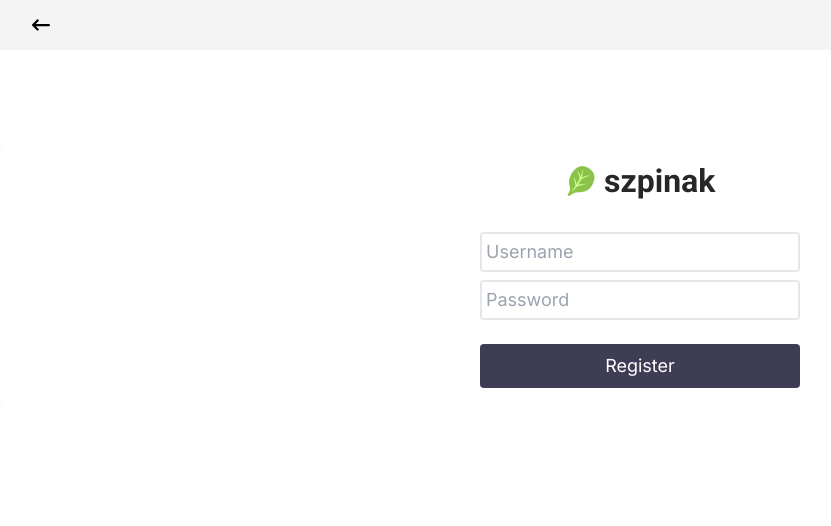
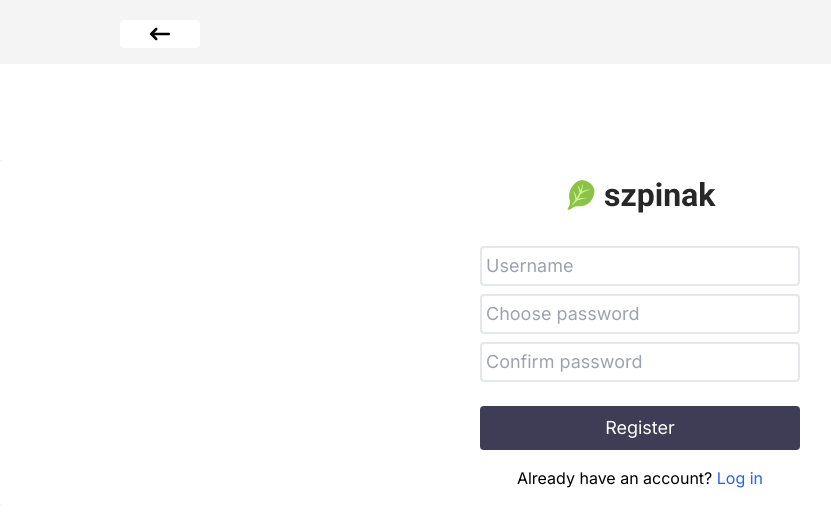
Before and after one commit to wjkba/szpinak, a React (Vite) app in the folder frontend/: page /register in a window 1280 px wide. Shown: the top 526 px of the page, without its empty margins (0-831 px from the left). Built offline with nearby package versions, Linux system fonts and the light colour scheme.

Commit message:
update
- ui fixes

```diff
--- a/frontend/src/App.jsx
+++ b/frontend/src/App.jsx
@@ -15,7 +15,7 @@ import NotFound from "./Components/404.jsx";
 import RecipesPage from "./Components/RecipesPage.jsx";
 import AboutPage from "./Components/AboutPage.jsx";
 import AddRecipeForm from "./Components/AddRecipeForm.jsx";
-import { AuthProvider } from "./context/AuthContext.jsx";
+import { AuthProvider } from "./Context/AuthContext.jsx";
 
 const router = createBrowserRouter([
   {
--- a/frontend/src/Components/Carousel.jsx
+++ b/frontend/src/Components/Carousel.jsx
@@ -11,6 +11,7 @@ export default function Carousel({ recipes = [] }) {
     swipe: true,
     swipeToSlide: true,
     touchMove: true,
+    dragable: false,
     responsive: [
       {
         breakpoint: 1024,
@@ -23,6 +24,7 @@ export default function Carousel({ recipes = [] }) {
           swipe: true,
           swipeToSlide: true,
           touchMove: true,
+          dragable: false,
         },
       },
     ],
--- a/frontend/src/Components/Home.jsx
+++ b/frontend/src/Components/Home.jsx
@@ -1,15 +1,16 @@
 import Carousel from "./Carousel";
 import MenuModal from "./MenuModal";
 import Navbar from "./Navbar";
-import { useEffect, useState } from "react";
+import { useContext, useEffect, useState } from "react";
 import axios from "axios";
-import { Link } from "react-router-dom";
-import { useAuth } from "../context/AuthContext";
+import { Link, ScrollRestoration } from "react-router-dom";
+import { useAuth } from "../Context/AuthContext";
 
 export default function Home() {
-  // todo: Dodaj state management do recipes variables i rozsylaj je po aplikacji
-  // RECIPES
+  // TODO: recipes powinny byc pobierane raz przy wejscu do aplikacji
+
   const { authUser, setAuthUser, isLoggedIn, setIsLoggedIn } = useAuth();
+
   const apiUrl = "http://localhost:8000/api";
 
   const [recipes, setRecipes] = useState([]);
@@ -30,12 +31,14 @@ export default function Home() {
     setLoading(true);
     try {
       const recipesResponse = await axios.get(`${apiUrl}/recipes`);
+      console.log(recipesResponse);
       setRecipes(recipesResponse.data);
       setLoading(false);
     } catch (error) {
       console.error(error);
       setLoading(false);
     }
+    console.log();
   };
 
   return (
@@ -107,6 +110,7 @@ export default function Home() {
           </section>
         </div>
       </div>
+      <ScrollRestoration />
     </>
   );
   function chooseRandomElements(list, numElements) {
--- a/frontend/src/Components/Login&Register/Login.jsx
+++ b/frontend/src/Components/Login&Register/Login.jsx
@@ -17,13 +17,17 @@ export default function Login() {
 
   return (
     <div className="lg:text-lg">
-      <div className="flex w-full justify-between items-center p-4 pl-0 bg-szpgray">
-        <button
-          className="bg-szpgray min-w-[5rem] rounded cursor-pointer"
-          onClick={() => navigate(-1)}
-        >
-          <FaArrowLeftLong className="ml-8" />
-        </button>
+      <div className="lg:py-5 lg:px-0 h-[64px] grid place-items-center p-4 bg-szpgray">
+        <div className="w-full lg:px-[120px] flex  justify-between  items-center max-w-[1300px]">
+          <button
+            onClick={() => navigate(-1)}
+            className="flex gap-2 items-center"
+          >
+            <div className="bg-white rounded p-1  flex justify-center min-w-[5rem]">
+              <FaArrowLeftLong size={20} />
+            </div>
+          </button>
+        </div>
       </div>
 
       <div className="grid place-items-center bg-szpgray mt-[6rem]">
--- a/frontend/src/Components/Login&Register/LoginForm.jsx
+++ b/frontend/src/Components/Login&Register/LoginForm.jsx
@@ -1,7 +1,8 @@
 import axios from "axios";
 import { useForm } from "react-hook-form";
-import { useAuth } from "../../context/AuthContext";
+import { useAuth } from "../../Context/AuthContext";
 import { useNavigate } from "react-router-dom";
+import { Link } from "react-router-dom";
 
 export default function LoginForm() {
   const { authUser, setAuthUser, isLoggedIn, setIsLoggedIn } = useAuth();
@@ -42,6 +43,11 @@ export default function LoginForm() {
           onSubmit={handleSubmit(onSubmit)}
           className="grid gap-2 place-items-center lg:min-w-[20rem]"
         >
+          {isLoggedIn ? (
+            <p className="bg-yellow-200 w-full text-center">logged in</p>
+          ) : (
+            <p className="bg-yellow-200 w-full text-center">not logged in</p>
+          )}
           <div className="grid gap-2 mb-4 w-full">
             <input
               {...register("username", {
@@ -88,7 +94,11 @@ export default function LoginForm() {
           {errors.root && (
             <div className="text-sm text-red-400">{errors.root.message}</div>
           )}
-          {isLoggedIn ? <p>logged in</p> : <p>not logged in</p>}
+          <div className="mt-2 text-base">
+            <Link to="/register">
+              Not a member? <span className="text-blue-600">Sign up</span>
+            </Link>
+          </div>
         </form>
       )}
     </>
--- a/frontend/src/Components/Login&Register/Register.jsx
+++ b/frontend/src/Components/Login&Register/Register.jsx
@@ -11,13 +11,17 @@ export default function Register() {
 
   return (
     <div className="lg:text-lg">
-      <div className="flex w-full justify-between items-center p-4 pl-0 bg-szpgray">
-        <button
-          className="bg-szpgray min-w-[5rem] rounded cursor-pointer"
-          onClick={() => navigate(-1)}
-        >
-          <FaArrowLeftLong className="ml-8" />
-        </button>
+      <div className="lg:py-5 lg:px-0 h-[64px] grid place-items-center p-4 bg-szpgray">
+        <div className="w-full lg:px-[120px] flex  justify-between  items-center max-w-[1300px]">
+          <button
+            onClick={() => navigate(-1)}
+            className="flex gap-2 items-center"
+          >
+            <div className="bg-white rounded p-1  flex justify-center min-w-[5rem]">
+              <FaArrowLeftLong size={20} />
+            </div>
+          </button>
+        </div>
       </div>
 
       <div className="grid place-items-center bg-szpgray mt-[6rem]">
--- a/frontend/src/Components/Login&Register/RegisterForm.jsx
+++ b/frontend/src/Components/Login&Register/RegisterForm.jsx
@@ -1,5 +1,6 @@
 import axios from "axios";
 import { useForm } from "react-hook-form";
+import { Link } from "react-router-dom";
 
 export default function RegisterForm() {
   const {
@@ -10,6 +11,11 @@ export default function RegisterForm() {
   } = useForm();
 
   const onSubmit = async (data) => {
+    if (data.password != data.confirm_password) {
+      console.log("RRR");
+      setError("confirm_password", { message: "Passwords don't match" });
+      return 0;
+    }
     try {
       const response = await axios.post(
         "http://localhost:8000/api/sign_up",
@@ -51,10 +57,27 @@ export default function RegisterForm() {
           })}
           className="bg-red p-1 w-full rounded border-2 border-[#214e9c]/14"
           type="password"
-          placeholder="Password"
+          placeholder="Choose password"
         />
         {errors.password && (
           <div className="text-sm text-red-400">{errors.password.message}</div>
+        )}
+        <input
+          {...register("confirm_password", {
+            required: "confirm_Password is required",
+            minLength: {
+              value: 3,
+              message: "Password must have at least 3 characters",
+            },
+          })}
+          className="bg-red p-1 w-full rounded border-2 border-[#214e9c]/14"
+          type="password"
+          placeholder="Confirm password"
+        />
+        {errors.confirm_password && (
+          <div className="text-sm text-red-400">
+            {errors.confirm_password.message}
+          </div>
         )}
       </div>
 
@@ -68,6 +91,11 @@ export default function RegisterForm() {
       {errors.root && (
         <div className="text-sm text-red-400">{errors.root.message}</div>
       )}
+      <div className="mt-2 text-base">
+        <Link to="/login">
+          Already have an account? <span className="text-blue-600">Log in</span>
+        </Link>
+      </div>
     </form>
   );
 }
--- a/frontend/src/Components/Navbar.jsx
+++ b/frontend/src/Components/Navbar.jsx
@@ -1,6 +1,7 @@
 import { Link } from "react-router-dom";
 import { useState } from "react";
 import MenuModal from "./MenuModal";
+import { FaRegUser } from "react-icons/fa";
 
 function Navbar() {
   const [isMenu, setIsMenu] = useState(false);
@@ -22,7 +23,7 @@ function Navbar() {
           <div onClick={handleToggleMenu} className="lg:hidden cursor-pointer">
             <i className="fa-solid fa-bars fa-lg"></i>
           </div>
-          <div className="hidden text-xl lg:flex gap-8">
+          <div className="hidden text-xl lg:flex items-center gap-8">
             <Link to="/recipes" className="hover:font-medium cursor-pointer">
               recipes
             </Link>
@@ -31,7 +32,7 @@ function Navbar() {
               about
             </Link>
             <Link to="/login" className="hover:font-medium cursor-pointer">
-              login
+              <FaRegUser className="min-w-[2rem]" size={20} />
             </Link>
           </div>
         </div>
--- a/frontend/src/Components/RecipesPage.jsx
+++ b/frontend/src/Components/RecipesPage.jsx
@@ -1,3 +1,4 @@
+import Carousel from "./Carousel";
 import Navbar from "./Navbar";
 export default function RecipesPage() {
   return (
```
